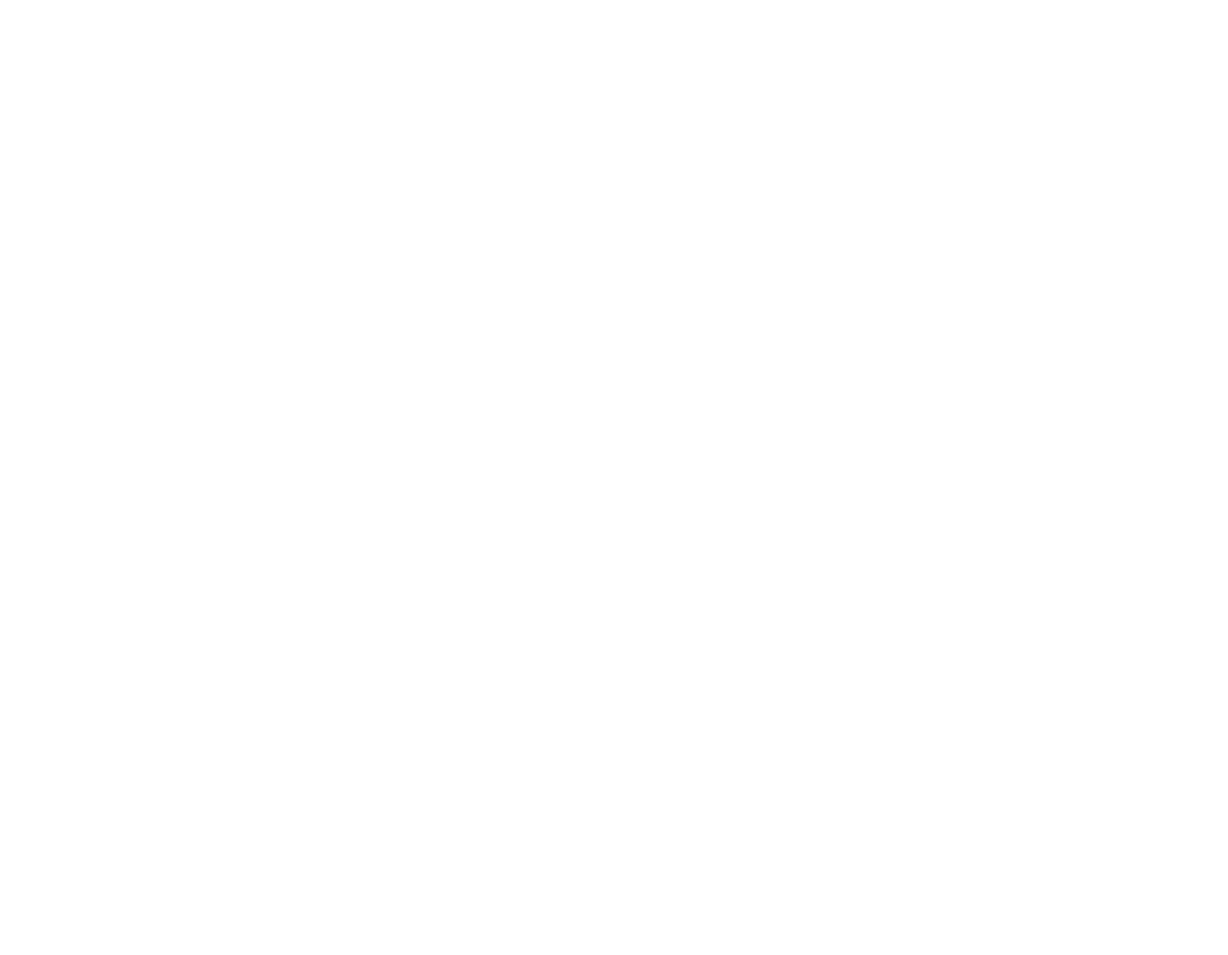
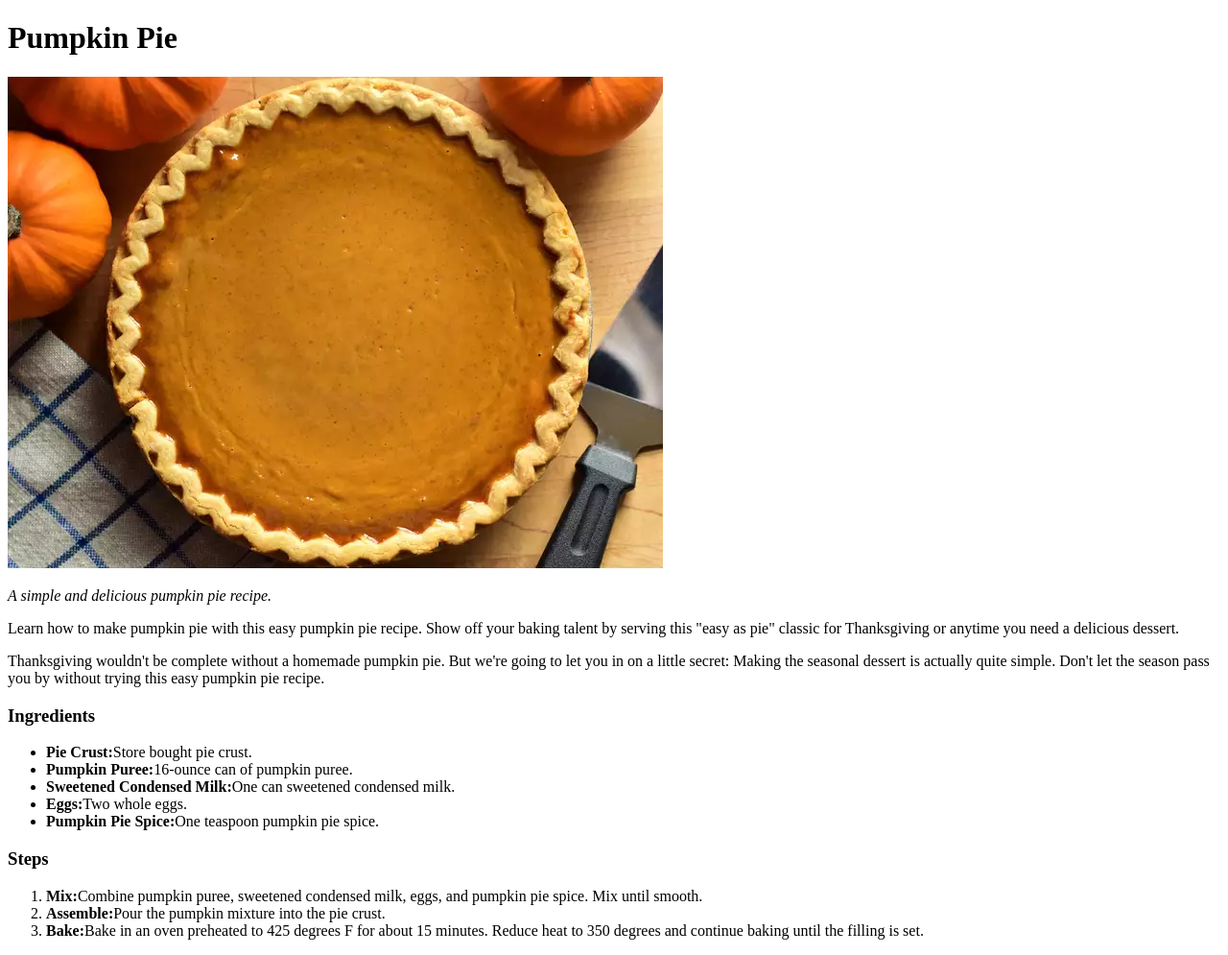
Before and after one commit to MJohnson326/odin-recipes, a plain HTML site: page recipes/pumpkinpie.html in a window 1280 px wide. Shown: the whole page at 96% size. Before the commit the page ends 800 px from the top, so only its background shows below. Drawn offline with Linux system fonts and the light colour scheme.

```diff
--- a/recipes/pumpkinpie.html
+++ b/recipes/pumpkinpie.html
@@ -0,0 +1,35 @@
+<!DOCTYPE html>
+<html lang="en">
+<head>
+    <meta charset="UTF-8">
+    <meta http-equiv="X-UA-Compatible" content="IE=edge">
+    <meta name="viewport" content="width=device-width, initial-scale=1.0">
+    <title>Pumpkin Pie</title>
+</head>
+<body>
+   <h1>Pumpkin Pie</h1>
+   <img src="../images/pumpkinpie.jpg" alt="A whole pumpkin pie">
+   <p><i>A simple and delicious pumpkin pie recipe.</i></p>
+   <p>Learn how to make pumpkin pie with this easy pumpkin pie recipe. Show off your baking talent by serving this "easy as pie" classic for Thanksgiving or anytime you need a delicious dessert.</p>
+   <p>Thanksgiving wouldn't be complete without a homemade pumpkin pie. But we're going to let you in on a little secret: Making the seasonal dessert is actually quite simple. Don't let the season pass you by without trying this easy pumpkin pie recipe.</p>
+
+   <h3>Ingredients</h3>
+   <ul>
+    <li><strong>Pie Crust:</strong>Store bought pie crust.</li>
+    <li><strong>Pumpkin Puree:</strong>16-ounce can of pumpkin puree.</li>
+    <li><strong>Sweetened Condensed Milk:</strong>One can sweetened condensed milk.</li>
+    <li><strong>Eggs:</strong>Two whole eggs.</li>
+    <li><strong>Pumpkin Pie Spice:</strong>One teaspoon pumpkin pie spice.</li>
+   </ul>
+
+
+    <h3>Steps</h3>
+    <ol>
+        <li><strong>Mix:</strong>Combine pumpkin puree, sweetened condensed milk, eggs, and pumpkin pie spice. Mix until smooth.</li>
+        <li><strong>Assemble:</strong>Pour the pumpkin mixture into the pie crust.</li>
+        <li><strong>Bake:</strong>Bake in an oven preheated to 425 degrees F for about 15 minutes.  Reduce heat to 350 degrees and continue baking until the filling is set.</li>
+    </ol>
+
+
+</body>
+</html>
```
Also changed, not shown: index.html (+2 -1 lines), images/pumpkinpie.jpg (added).
